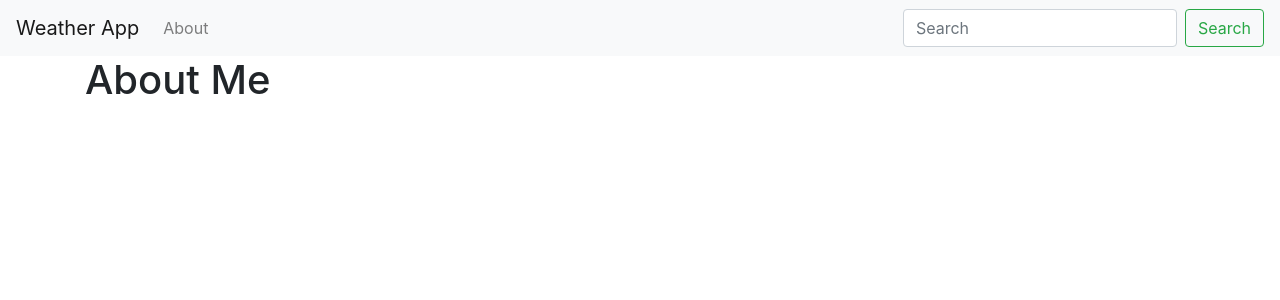
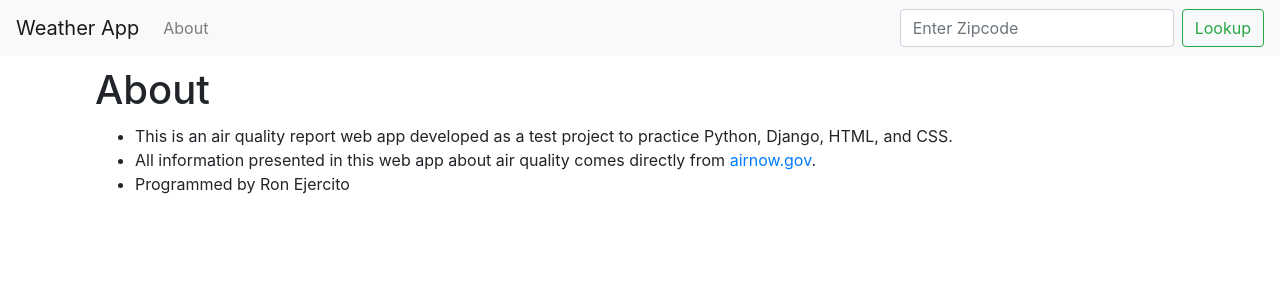
Before and after one commit to ronejercito/djangoweather, a Django app: page /about in a window 1280 px wide. Shown: the top 300 px of the page. Run offline with Django 3.2, Linux system fonts and the light colour scheme; some libraries are stand-ins or nearby versions.

Commit message:
Commit #3

```diff
--- a/weather/lookup/templates/about.html
+++ b/weather/lookup/templates/about.html
@@ -2,6 +2,22 @@
 
 {% block content %}
 
-<h1>About Me</h1>
+<div class="content" margin-top="100">
+    <h1>About</h1>
+</div>
+<div class="content">
+    <ul>
+        <li>
+            This is an air quality report web app developed as a test project to practice Python, Django, HTML, and CSS.
+        </li>
+        <li>
+            All information presented in this web app about air quality comes directly from <a href="https://www.airnow.gov">airnow.gov</a>.
+        </li>
+        <li>
+            Programmed by Ron Ejercito
+        </li>
+    </ul>
+
+</div>
 
 {% endblock %}
--- a/weather/lookup/templates/base.html
+++ b/weather/lookup/templates/base.html
@@ -8,7 +8,16 @@
     <!-- Bootstrap CSS -->
     <link rel="stylesheet" href="https://stackpath.bootstrapcdn.com/bootstrap/4.5.2/css/bootstrap.min.css" integrity="sha384-JcKb8q3iqJ61gNV9KGb8thSsNjpSL0n8PARn9HuZOnIxN0hoP+VmmDGMN5t9UJ0Z" crossorigin="anonymous">
 
-    <title>Hello, world!</title>
+    <style>
+      .good {background-color: #0C0;}
+      .moderate {background-color: #FFFF00;}
+      .usg {background-color: #FF9900;}
+      .unhealthy {background-color: #FF0000;}
+      .veryunhealty {background-color: #990066;}
+      .hazardous {background-color: #660000;}
+
+      div.content { margin: 10px}
+    </style>
   </head>
   <body>
     <nav class="navbar navbar-expand-lg navbar-light bg-light">
@@ -23,18 +32,17 @@
             <li class="nav-item">
               <a class="nav-link" href="{% url 'about' %}">About</a>
             </li>
-
-
           </ul>
-          <form class="form-inline my-2 my-lg-0">
-            <input class="form-control mr-sm-2" type="search" placeholder="Search" aria-label="Search">
-            <button class="btn btn-outline-success my-2 my-sm-0" type="submit">Search</button>
+          <form action="{% url 'home' %}" class="form-inline my-2 my-lg-0" method = "POST">
+            {% csrf_token %}
+            <input class="form-control mr-sm-2" type="search" placeholder="Enter Zipcode" aria-label="Search" name = "zipcode">
+            <button class="btn btn-outline-success my-2 my-sm-0" type="submit">Lookup</button>
           </form>
         </div>
       </nav>
 
 
-    <div class="container">
+    <div class="container-lg">
     {% block content %}
 
     {% endblock %}
--- a/weather/lookup/views.py
+++ b/weather/lookup/views.py
@@ -7,16 +7,64 @@ def home(request):
     import json
     import requests
 
-    api_requests = requests.get("http://www.airnowapi.org/aq/observation/zipCode/current/?format=application/json&zipCode=94080&distance=5&API_KEY=FB8713A4-7780-42D7-9B2D-AF57A058FF1B")
+    if request.method == "POST":
+        zipcode = request.POST['zipcode']
+        api_requests = requests.get("http://www.airnowapi.org/aq/observation/zipCode/current/?format=application/json&zipCode=" + zipcode + "&distance=5&API_KEY=FB8713A4-7780-42D7-9B2D-AF57A058FF1B")
 
-    try:
-        api = json.loads(api_requests.content)
-    except Exception as e:
-        api = "Error..."
+        try:
+            api = json.loads(api_requests.content)
+        except Exception as e:
+            api = "Error..."
 
-    #http://www.airnowapi.org/aq/observation/zipCode/current/?format=text/csv&zipCode=94080&distance=10&API_KEY=FB8713A4-7780-42D7-9B2D-AF57A058FF1B
+        colors = []
+        if api == []:
+            return render(request, 'home.html', { 'zipcode' : zipcode })
+        else:
+            for x in api:
+                # colors.append(x)
+                if x['Category']['Name'] == "Good":
+                    # colors[x] = "good"
+                    colors.append("good")
+                elif x['Category']['Name'] == "Moderate":
+                    # colors[x] = "moderate"
+                    colors.append("moderate")
+                elif x['Category']['Name'] == "Unsafe For Sensitive Groups":
+                    # colors[x] = "usg"
+                    colors.append("usg")
+                elif x['Category']['Name'] == "Unhealthy":
+                    # colors[x] = "unhealthy"
+                    colors.append("unhealthy")
+                elif x['Category']['Name'] == "Very Unhealthy":
+                    # colors[x] = "veryunhealthy"
+                    colors.append("veryunhealthy")
+                else:
+                    colors.append("hazardous")
+            return render(request, 'home.html', { 'api': api, 'cat_col1' : colors[0], 'cat_col2' : colors[1] })
+    else:
 
-    return render(request, 'home.html', { 'api': api})
+        api_requests = requests.get("http://www.airnowapi.org/aq/observation/zipCode/current/?format=application/json&zipCode=94080&distance=5&API_KEY=FB8713A4-7780-42D7-9B2D-AF57A058FF1B")
+
+        try:
+            api = json.loads(api_requests.content)
+        except Exception as e:
+            api = "Error..."
+
+        colors = []
+        for x in api:
+            if x['Category']['Name'] == "Good":
+                colors.append("good")
+            elif x['Category']['Name'] == "Moderate":
+                colors.append("moderate")
+            elif x['Category']['Name'] == "Unsafe For Sensitive Groups":
+                colors.append("usg")
+            elif x['Category']['Name'] == "Unhealthy":
+                colors.append("unhealthy")
+            elif x['Category']['Name'] == "Very Unhealthy":
+                colors.append("veryunhealthy")
+            else:
+                colors.append("hazardous")
+
+        return render(request, 'home.html', { 'api': api, 'cat_col1' : colors[0], 'cat_col2' : colors[1] })
 
 def about(request):
     return render(request, 'about.html', {})
```
Also changed, not shown: weather/lookup/templates/home.html (+27 -6 lines).
